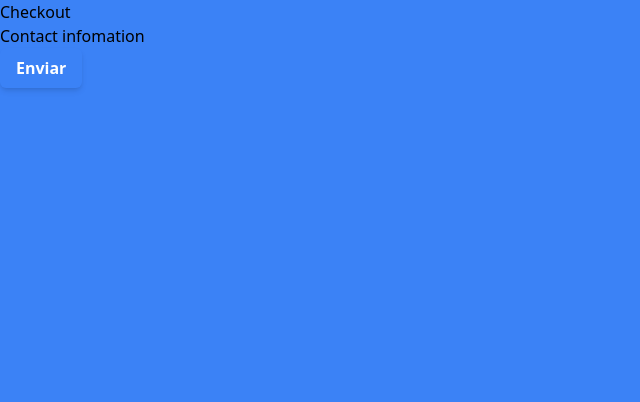
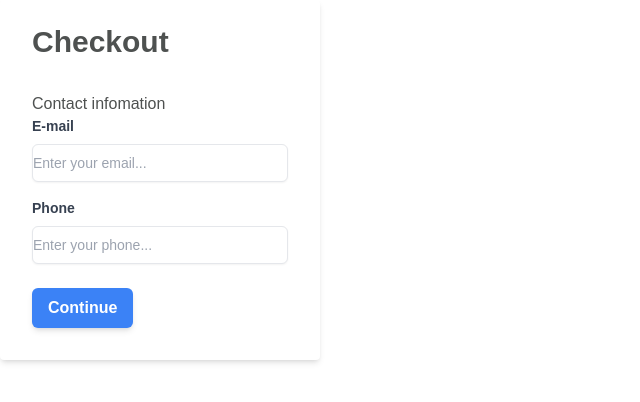
Before and after one commit to Juana-89/checkout-page-master, a website: page src/index.html in a window 1280 px wide. Shown: the whole page, without its empty margins (0-640 px from the left). Drawn offline with Linux system fonts and the light colour scheme.

Commit message:
agregando clases tailwind

```diff
--- a/src/index.html
+++ b/src/index.html
@@ -1,5 +1,6 @@
 <!DOCTYPE html>
 <html lang="en">
+
 <head>
   <meta charset="utf-8" />
   <meta name="viewport" content="width=device-width, initial-scale=1,
@@ -7,12 +8,35 @@
   <title>Checkout</title>
   <link rel="icon" href="./assets/devchallenges.png" />
   <link rel="stylesheet" href="../dist/output.css" />
+  <link rel="stylesheet" href="./input.css" />
 </head>
-<body class="bg-blue-500">
-  <h1>Checkout</h1>
-  <h2>Contact infomation</h2>
-  <button class="bg-blue-500 hover:bg-blue-700 text-white font-bold py-2 px-4 rounded-md shadow-md transition duration-500 ease-in-out transform hover:-translate-x-1">
-    Enviar
-  </button>
+
+<body class="font-montserrat">
+  <section class="w-full max-w-xs">
+    <form class="bg-white shadow-md rounded px-8 pt-6 pb-8 mb-4">
+      <div class="mb-4">
+        <h1 class="text-3xl font-bold mb-8">Checkout</h1>
+        <h2>Contact infomation</h2>
+        <label class="block text-gray-700 text-sm font-bold mb-2" for="username">
+          E-mail
+        </label>
+        <input
+          class="block w-full rounded-md border py-1.5 text-gray-900 shadow-sm placeholder:text-gray-400 focus:ring-2 focus:ring-inset focus:ring-indigo-600 sm:text-sm sm:leading-6"
+          type="text" placeholder="Enter your email...">
+      </div>
+      <div class="mb-6">
+        <label class="block text-gray-700 text-sm font-bold mb-2" for="password">
+          Phone
+        </label>
+        <input class="block w-full rounded-md border py-1.5 text-gray-900 shadow-sm placeholder:text-gray-400 focus:ring-2 focus:ring-inset focus:ring-indigo-600 sm:text-sm sm:leading-6" placeholder="Enter your phone...">
+
+      </div>
+      <button
+        class="bg-blue-500 hover:bg-blue-700 text-white font-bold py-2 px-4 rounded-md shadow-md transition duration-500 ease-in-out transform hover:-translate-x-1">
+        Continue
+      </button>
+    </form>
+  </section>
 </body>
+
 </html>
--- a/src/input.css
+++ b/src/input.css
@@ -1,3 +1,9 @@
 @tailwind base;
 @tailwind components;
 @tailwind utilities;
+
+.font-montserrat {
+    font-family: 'Montserrat', sans-serif;
+    color: #4E5150;
+
+  }
```
Also changed, not shown: dist/output.css.
